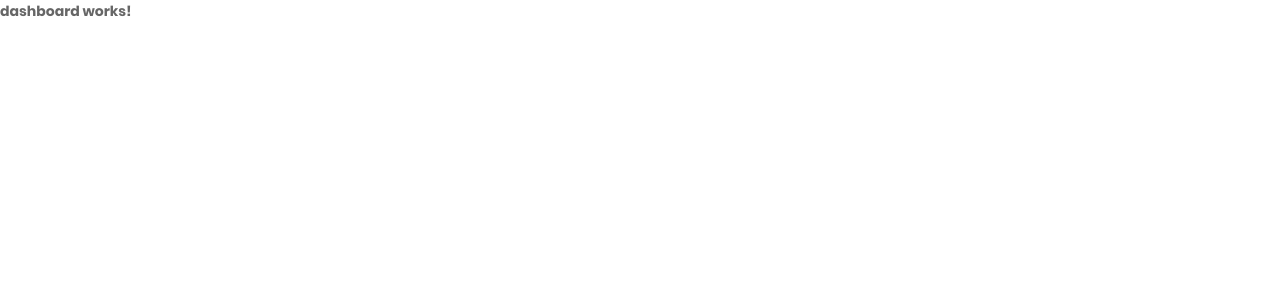
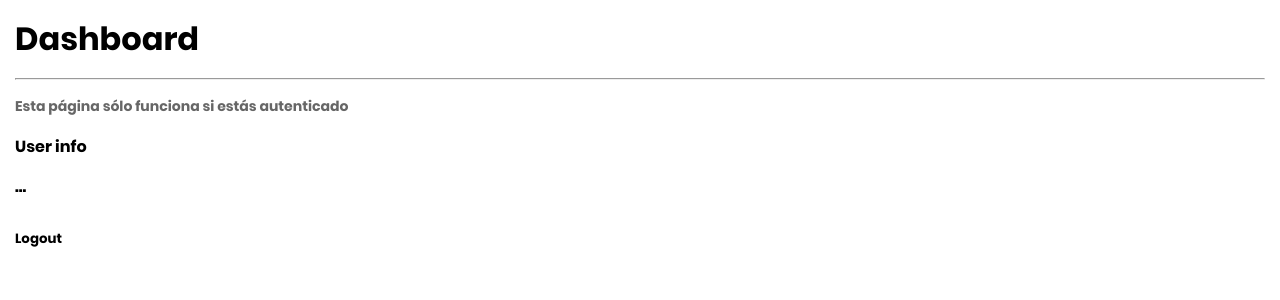
Before and after one commit to EmilioMartel/authApp, an Angular app: page /dashboard in a window 1280 px wide. Shown: the top 300 px of the page. Built offline with nearby package versions, Linux system fonts and the light colour scheme.

Commit message:
estructura basica del dashboard

```diff
--- a/src/app/protected/pages/dashboard/dashboard.component.html
+++ b/src/app/protected/pages/dashboard/dashboard.component.html
@@ -1 +1,14 @@
-<p>dashboard works!</p>
+<h1>Dashboard</h1>
+<hr>
+
+<p>
+    Esta página sólo funciona si estás autenticado
+</p>
+
+<h4>User info</h4>
+
+<pre>...</pre>
+
+<button (click)="logout()">
+    Logout
+</button>
--- a/src/app/protected/pages/dashboard/dashboard.component.ts
+++ b/src/app/protected/pages/dashboard/dashboard.component.ts
@@ -1,16 +1,25 @@
-import { Component, OnInit } from '@angular/core';
+import { Component } from '@angular/core';
+import { Router } from '@angular/router';
 
 @Component({
   selector: 'app-dashboard',
   templateUrl: './dashboard.component.html',
   styles: [
+    `
+      * {
+        margin: 15px;
+      }
+    `
   ]
 })
-export class DashboardComponent implements OnInit {
+export class DashboardComponent {
 
-  constructor() { }
+  constructor( private router: Router ) { }
 
-  ngOnInit(): void {
+  logout() {
+
+    this.router.navigateByUrl('/auth/login');
+
   }
 
 }
```
